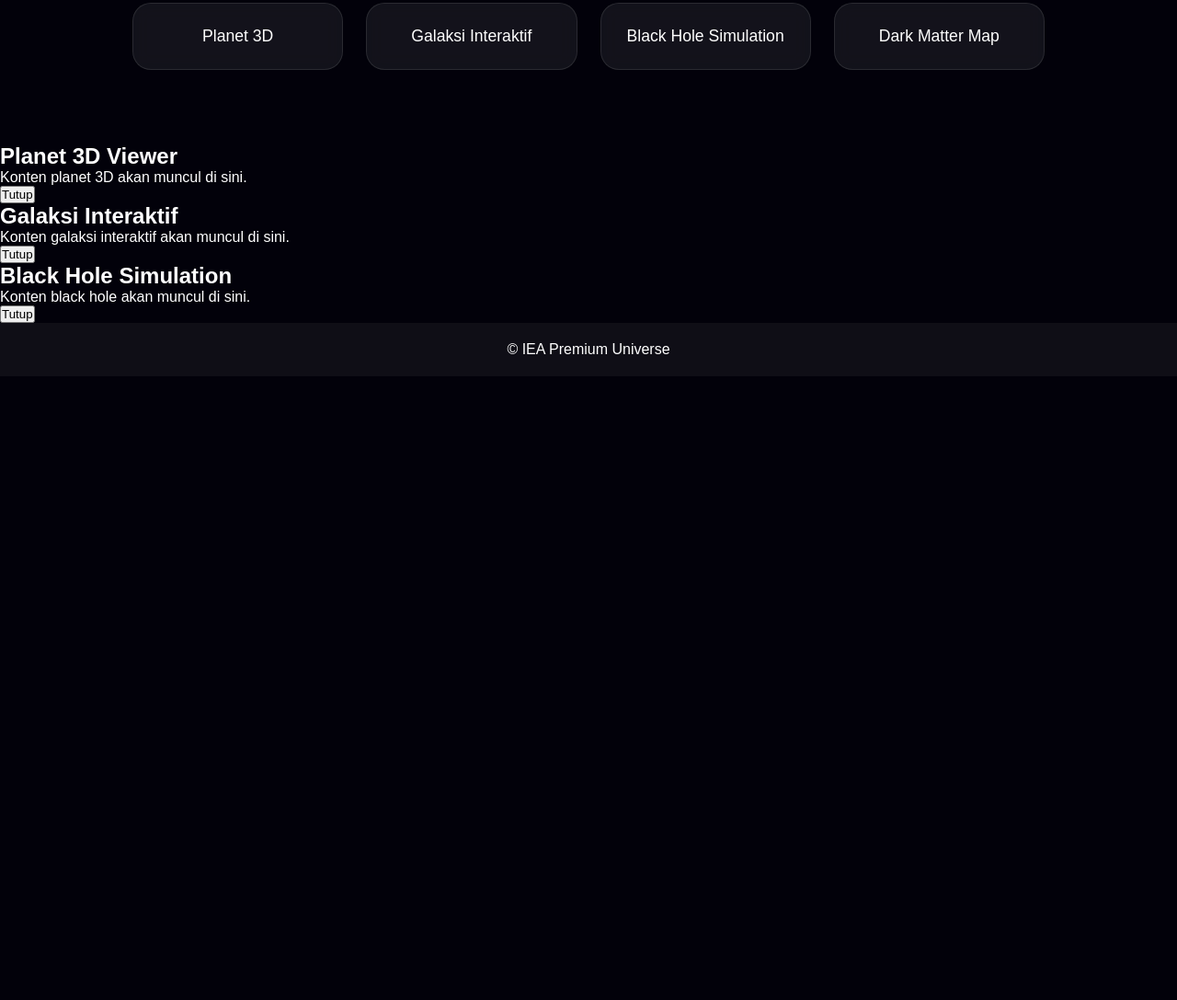
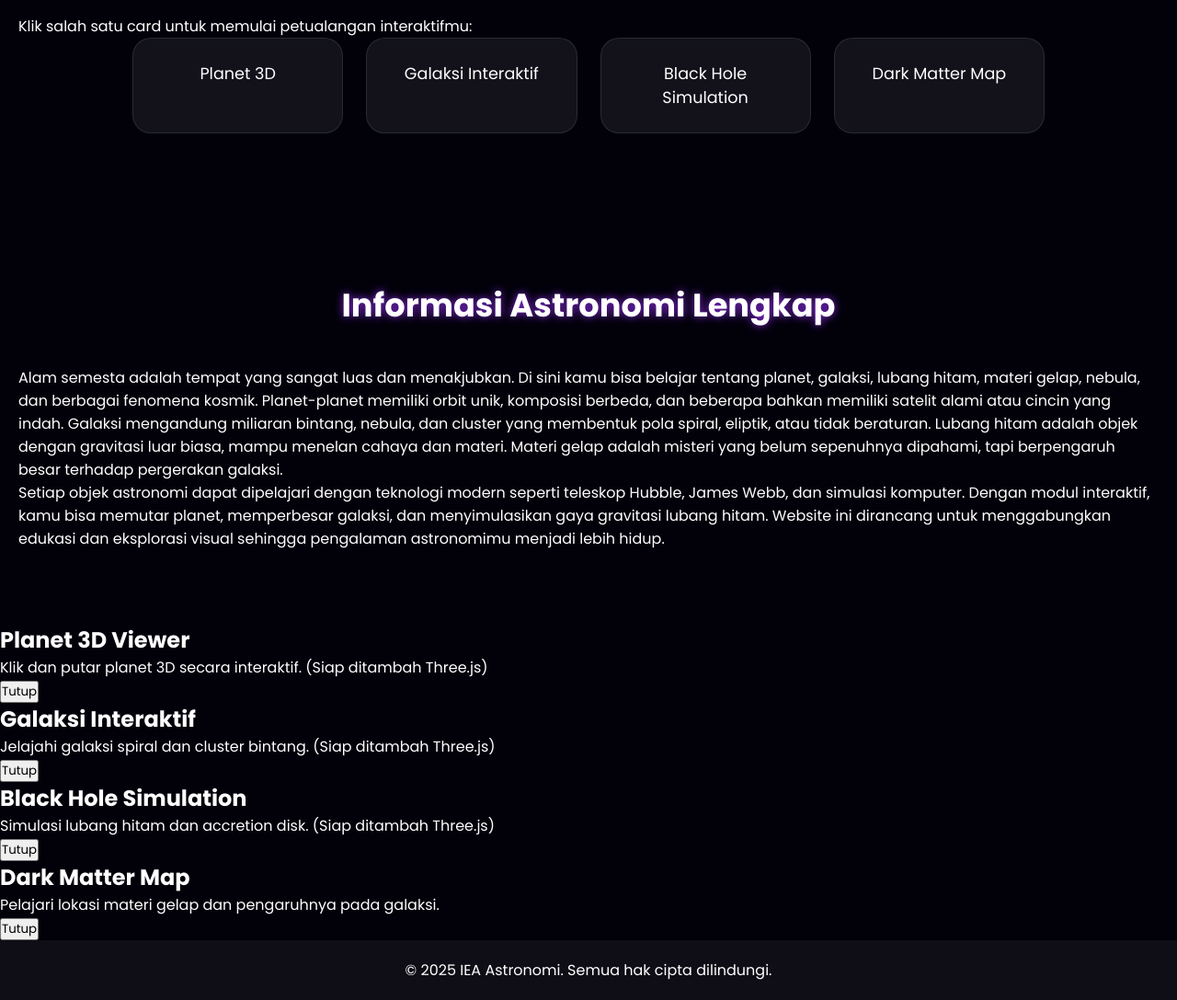
Before and after one commit to XZAM730/IEA-Web-premium, a plain HTML site: page index.html in a window 1280 px wide. Shown: the part 957-2044 px from the top of the page at 92% size. Before the commit the page ends 1366 px from the top, so only its background shows below. Drawn offline with Linux system fonts and the light colour scheme.

Commit message:
KETIGA index.html

```diff
--- a/index.html
+++ b/index.html
@@ -1,36 +1,61 @@
-<!-- Ultra Premium Astronomy Website Template -->
-<!-- You can edit HTML, CSS, and JS inside this canvas. -->
 <!DOCTYPE html>
 <html lang="id">
 <head>
     <meta charset="UTF-8">
     <meta name="viewport" content="width=device-width, initial-scale=1.0">
-    <title>IEA Universe | Ultra Premium</title>
+    <title>Eksplorasi Astronomi – IEA</title>
     <link rel="stylesheet" href="style.css">
+    <link href="https://fonts.googleapis.com/css2?family=Poppins:wght@400;600;700&display=swap" rel="stylesheet">
 </head>
 <body>
+
+    <!-- STARFIELD CANVAS -->
     <canvas id="stars"></canvas>
-    <header class="hero">
-        <h1 class="glow">IEA ULTRA PREMIUM UNIVERSE</h1>
-        <p>Portal Eksplorasi Kosmik Paling Lengkap & Modern</p>
-        <a href="#explore" class="btn">Mulai Jelajah</a>
-    </header>
 
+    <!-- HERO SECTION -->
+    <section class="hero">
+        <h1 class="glow">Selamat Datang di IEA Astronomi</h1>
+        <p>Jelajahi planet, galaksi, dan misteri alam semesta secara interaktif.</p>
+        <a href="#explore" class="btn">Mulai Eksplorasi</a>
+    </section>
+
+    <!-- EKSPLORASI SECTION -->
     <section id="explore" class="section">
         <h2 class="title">Eksplorasi Astronomi</h2>
+        <p class="description">Klik salah satu card untuk memulai petualangan interaktifmu:</p>
 
         <div class="grid">
-        <div class="card">Planet 3D</div>
-        <div class="card">Galaksi Interaktif</div>
-        <div class="card">Black Hole Simulation</div>
-        <div class="card">Dark Matter Map</div>
+            <div class="card" onclick="openModal('planetModal')">Planet 3D</div>
+            <div class="card" onclick="openModal('galaxyModal')">Galaksi Interaktif</div>
+            <div class="card" onclick="openModal('blackholeModal')">Black Hole Simulation</div>
+            <div class="card" onclick="openModal('darkmatterModal')">Dark Matter Map</div>
         </div>
     </section>
+
+    <!-- INFORMASI ASTRONOMI SECTION -->
+    <section id="info" class="section">
+        <h2 class="title">Informasi Astronomi Lengkap</h2>
+        <p class="long-text">
+            Alam semesta adalah tempat yang sangat luas dan menakjubkan. Di sini kamu bisa belajar tentang planet,
+            galaksi, lubang hitam, materi gelap, nebula, dan berbagai fenomena kosmik. Planet-planet memiliki orbit
+            unik, komposisi berbeda, dan beberapa bahkan memiliki satelit alami atau cincin yang indah. Galaksi
+            mengandung miliaran bintang, nebula, dan cluster yang membentuk pola spiral, eliptik, atau tidak beraturan.
+            Lubang hitam adalah objek dengan gravitasi luar biasa, mampu menelan cahaya dan materi. Materi gelap
+            adalah misteri yang belum sepenuhnya dipahami, tapi berpengaruh besar terhadap pergerakan galaksi.
+        </p>
+        <p class="long-text">
+            Setiap objek astronomi dapat dipelajari dengan teknologi modern seperti teleskop Hubble, James Webb,
+            dan simulasi komputer. Dengan modul interaktif, kamu bisa memutar planet, memperbesar galaksi,
+            dan menyimulasikan gaya gravitasi lubang hitam. Website ini dirancang untuk menggabungkan edukasi
+            dan eksplorasi visual sehingga pengalaman astronomimu menjadi lebih hidup.
+        </p>
+    </section>
+
     <!-- MODAL PLANET 3D -->
     <div id="planetModal" class="modal">
         <div class="modal-box">
             <h2>Planet 3D Viewer</h2>
-        <p>Konten planet 3D akan muncul di sini.</p>
+            <p>Klik dan putar planet 3D secara interaktif. (Siap ditambah Three.js)</p>
             <button onclick="closeModal('planetModal')">Tutup</button>
         </div>
     </div>
@@ -39,7 +64,7 @@
     <div id="galaxyModal" class="modal">
         <div class="modal-box">
             <h2>Galaksi Interaktif</h2>
-        <p>Konten galaksi interaktif akan muncul di sini.</p>
+            <p>Jelajahi galaksi spiral dan cluster bintang. (Siap ditambah Three.js)</p>
             <button onclick="closeModal('galaxyModal')">Tutup</button>
         </div>
     </div>
@@ -48,14 +73,23 @@
     <div id="blackholeModal" class="modal">
         <div class="modal-box">
             <h2>Black Hole Simulation</h2>
-        <p>Konten black hole akan muncul di sini.</p>
+            <p>Simulasi lubang hitam dan accretion disk. (Siap ditambah Three.js)</p>
             <button onclick="closeModal('blackholeModal')">Tutup</button>
         </div>
     </div>
 
+    <!-- MODAL DARK MATTER -->
+    <div id="darkmatterModal" class="modal">
+        <div class="modal-box">
+            <h2>Dark Matter Map</h2>
+            <p>Pelajari lokasi materi gelap dan pengaruhnya pada galaksi.</p>
+            <button onclick="closeModal('darkmatterModal')">Tutup</button>
+        </div>
+    </div>
 
+    <!-- FOOTER -->
     <footer>
-        <p>© IEA Premium Universe</p>
+        &copy; 2025 IEA Astronomi. Semua hak cipta dilindungi.
     </footer>
 
     <script src="script.js"></script>
```
Lines whose indentation alone changed are shown as unchanged.
